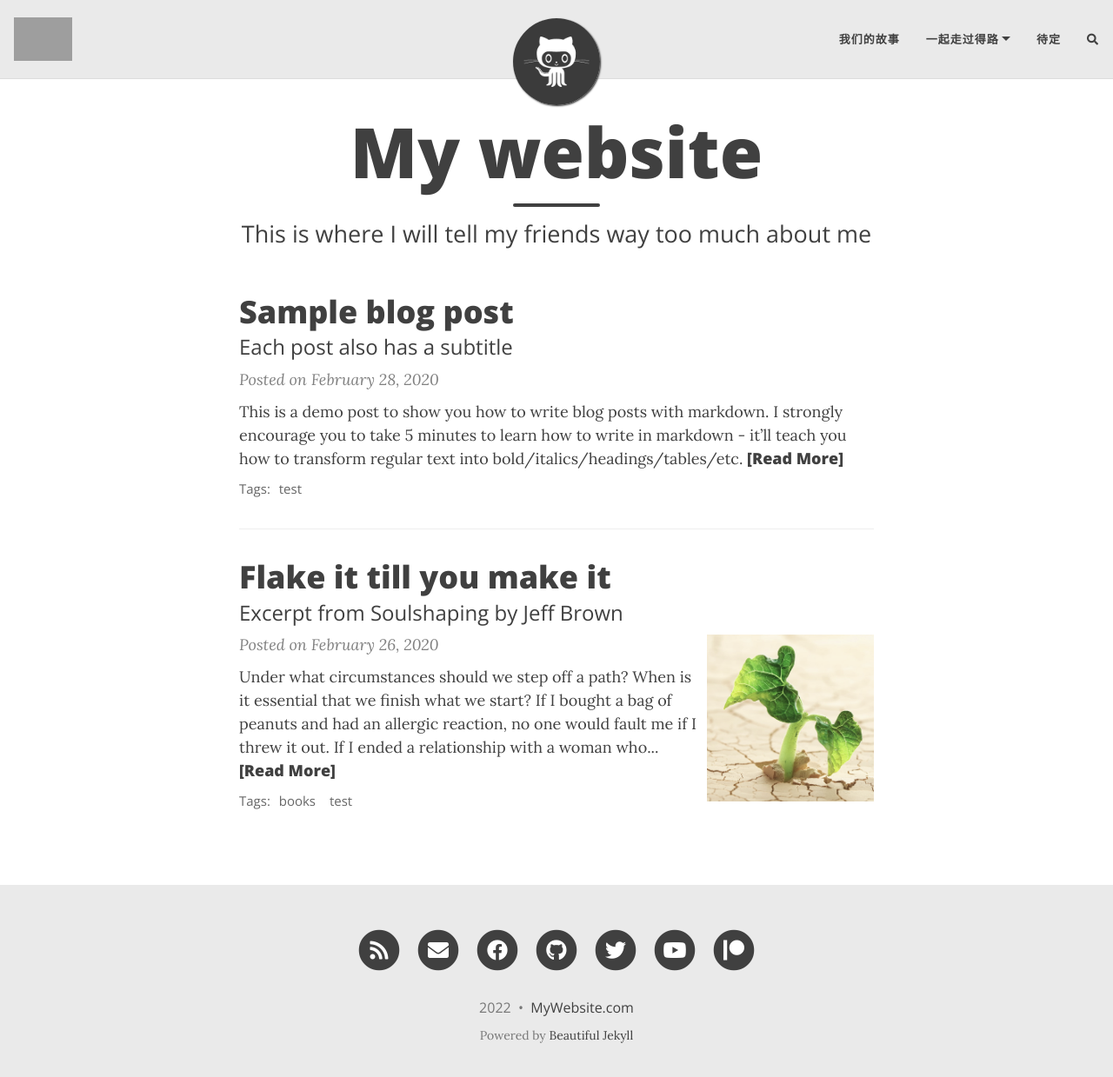
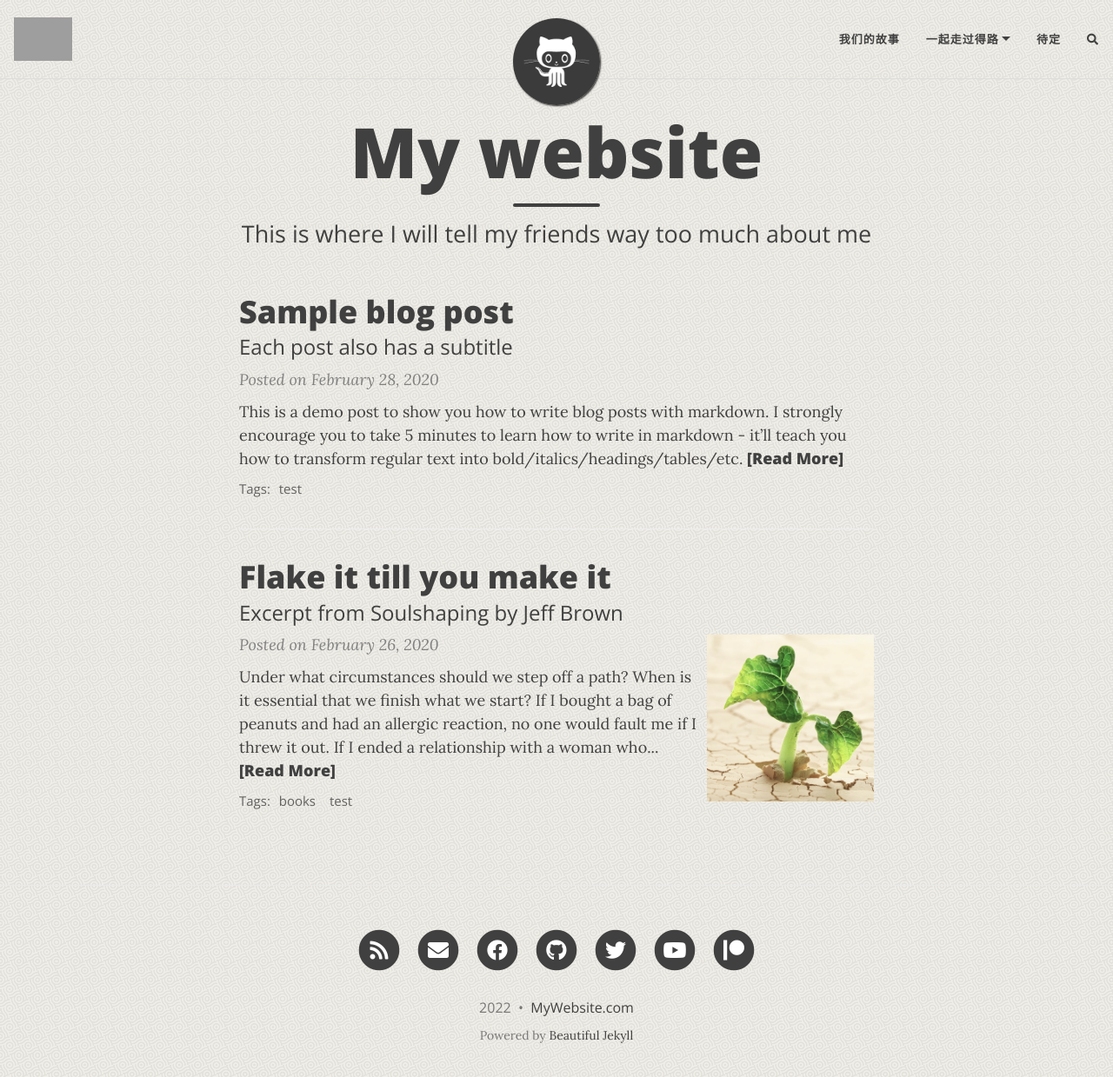
Before and after one commit to tplmdfx/tplmdfx.github.io, a Jekyll site: the page built from index.html, in a window 1280 px wide and 1252 px high. Shown: the top 1239 px of the window at 87% size. Built offline with Jekyll 4.4.1, drawn with Linux system fonts in a browser that asks for light colours; nearby versions of some CDN libraries; the list of posts is cut into pages by our own code; comment, search, counter and statistics services are not loaded; grey boxes are pictures that could not be loaded.

Commit message:
my blog 08

```diff
--- a/_config.yml
+++ b/_config.yml
@@ -116,9 +116,9 @@ footer-hover-col: "#0085A1"
 # Alternatively, the navbar, footer, and page background can be set to an image
 # instead of colour
 
-#navbar-img: "/assets/img/bgimage.png"
-#footer-img: "/assets/img/bgimage.png"
-#page-img: "/assets/img/bgimage.png"
+navbar-img: "/assets/img/bgimage.png"
+footer-img: "/assets/img/bgimage.png"
+page-img: "/assets/img/bgimage.png"
 
 # Suggest a colour for mobile browsers to use as the browser's theme. This is only supported by a few mobile browsers.
 #mobile-theme-col: "#0085A1"
```
